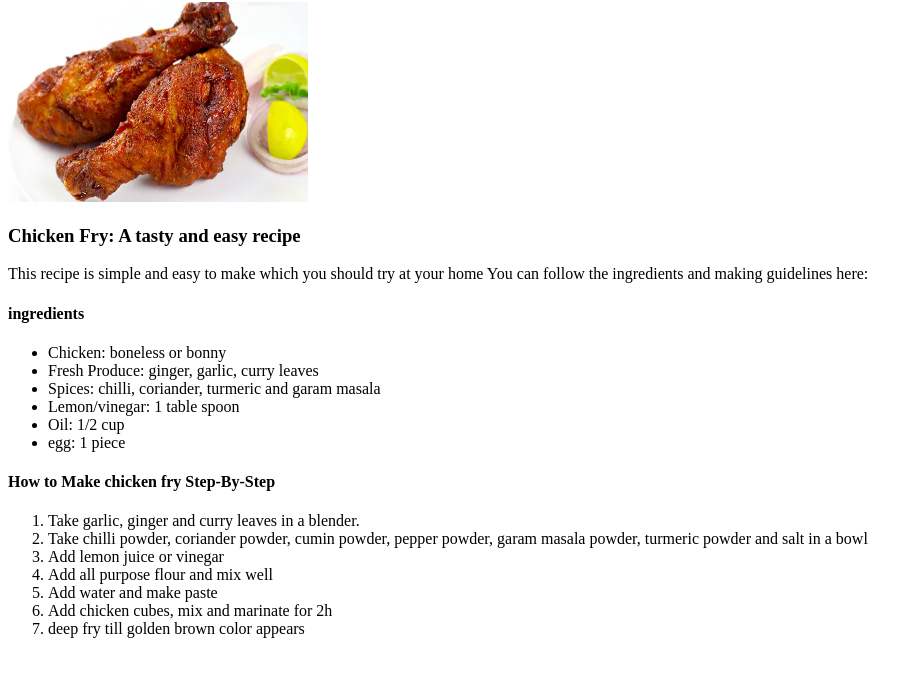
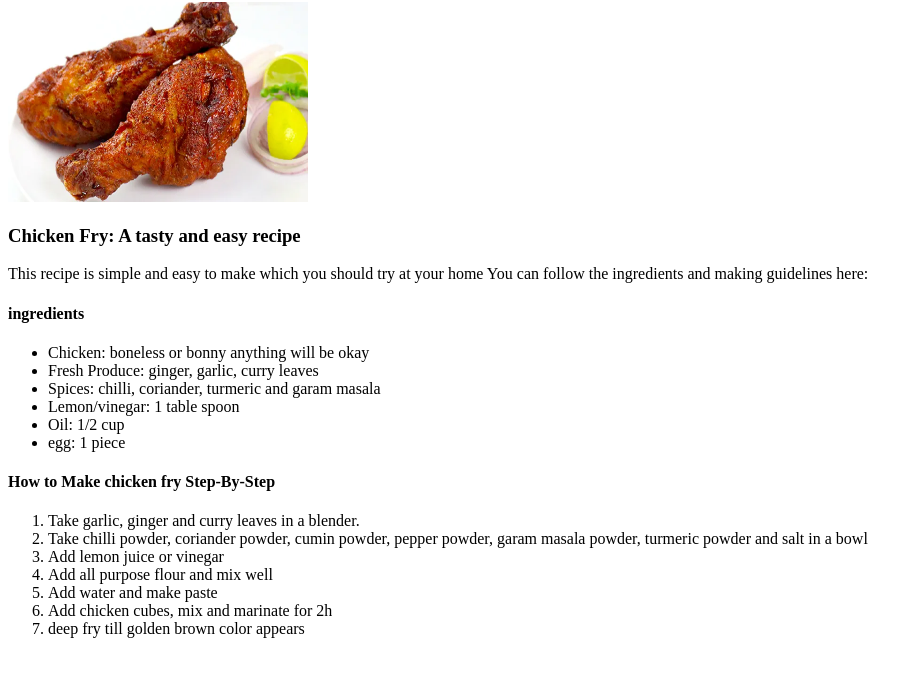
Before and after one commit to Sumu154/The_Odin_Project, a plain HTML site: page Odin_recipes/recipes/chickenFry.html in a window 1280 px wide. Shown: the part 78-754 px from the top of the page, without its empty margins (0-923 px from the left). Drawn offline with Linux system fonts and the light colour scheme.

Commit message:
Update chickenFry.html

```diff
--- a/Odin_recipes/recipes/chickenFry.html
+++ b/Odin_recipes/recipes/chickenFry.html
@@ -18,7 +18,7 @@
 
         <h4> ingredients </h4>
         <ul>
-            <li> Chicken: boneless or bonny </li>
+            <li> Chicken: boneless or bonny anything will be okay</li>
             <li> Fresh Produce: ginger, garlic, curry leaves </li>
             <li> Spices: chilli, coriander, turmeric and garam masala </li>
             <li> Lemon/vinegar: 1 table spoon </li>
```
